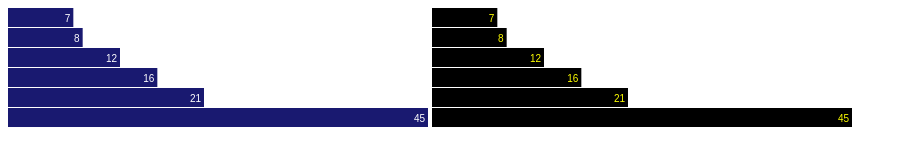
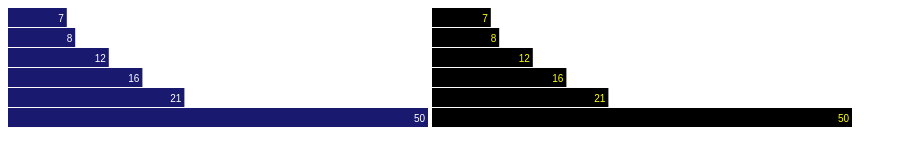
Before and after one commit to SonjaAM/play, a plain HTML site: page index.html in a window 1280 px wide. Shown: the whole page, without its empty margins (0-907 px from the left). Drawn offline with nearby package versions, Linux system fonts and the light colour scheme.

Commit message:
Update index.html

```diff
--- a/index.html
+++ b/index.html
@@ -28,7 +28,7 @@
 <script src="//d3js.org/d3.v3.min.js" charset="utf-8"></script>
 <script>
 
-var data = [7, 8, 12, 16, 21, 45];
+var data = [7, 8, 12, 16, 21, 50];
 
 var width = 420,
     barHeight = 20;
```
